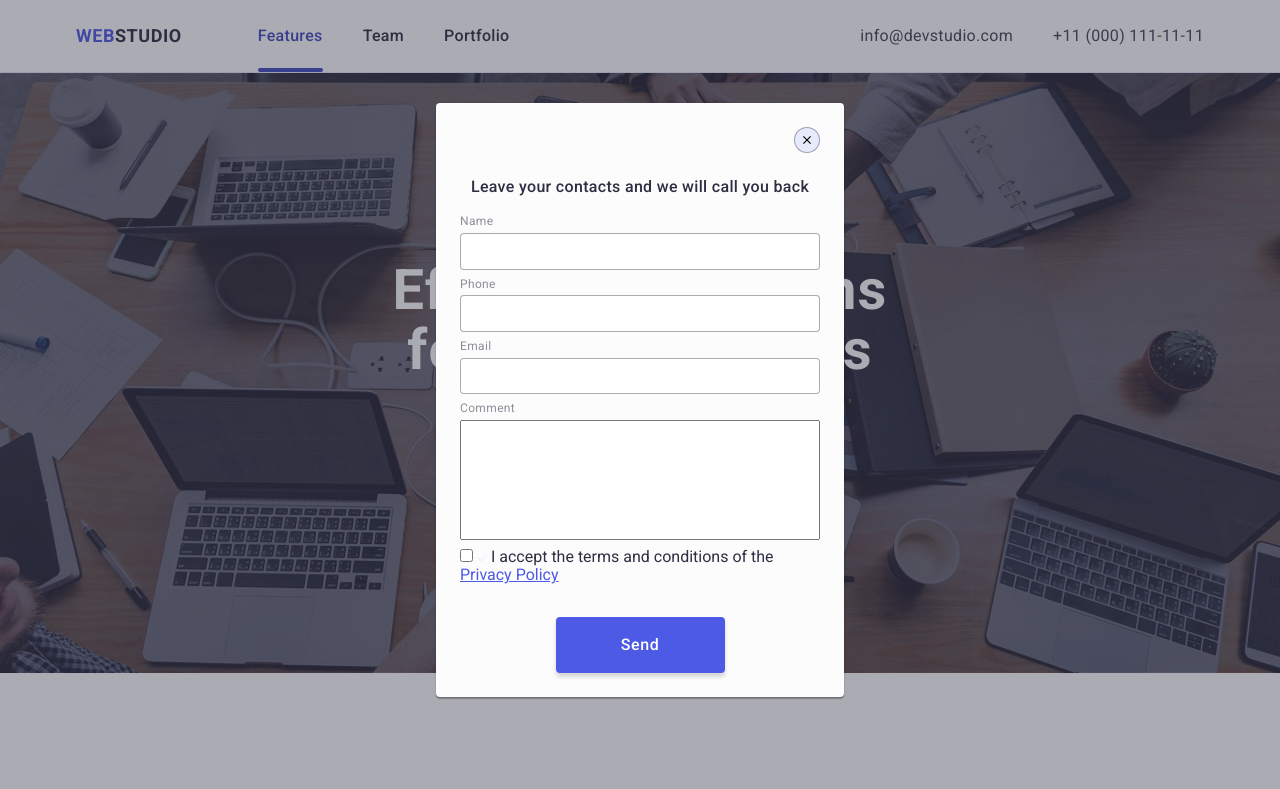
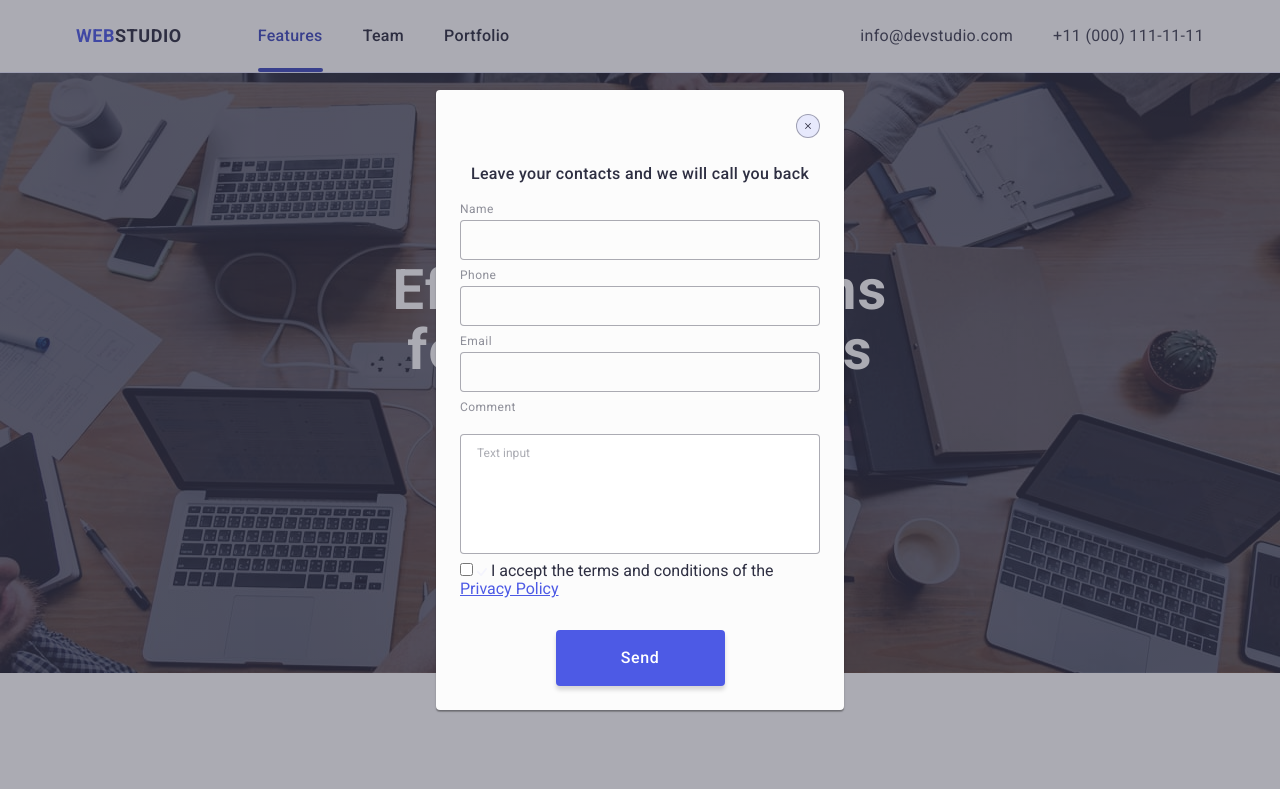
Before and after one commit to Ddmlnk/goit-markup-hw-05, a plain HTML site: page index.html in a window 1280 px wide. Shown: the top 789 px of the page. Drawn offline with nearby package versions, Linux system fonts and the light colour scheme.

Commit message:
add styles for modal

```diff
--- a/css/footer.css
+++ b/css/footer.css
@@ -76,8 +76,8 @@
   transition: border-color 250ms cubic-bezier(0.4, 0, 0.2, 1);
   font-size: 12px;
   font-weight: 400;
-  line-height: 1.16;
-  letter-spacing: 0.03px;
+  line-height: 1.17;
+  letter-spacing: 0.04em;
 }
 .subscribe-form-input::placeholder {
   color: rgb(255, 255, 255);
--- a/css/modal.css
+++ b/css/modal.css
@@ -12,11 +12,13 @@
   opacity: 0;
   pointer-events: none;
   transition: opacity 250ms cubic-bezier(0.4, 0, 0.2, 1);
+  visibility: hidden;
 }
 
 .is-open {
   opacity: 1;
   pointer-events: auto;
+  visibility: visible;
 }
 .modal {
   position: relative;
@@ -28,6 +30,8 @@
     0 2px 1px 0 rgba(0, 0, 0, 0.2),
     0 1px 3px 0 rgba(0, 0, 0, 0.12),
     0 1px 1px 0 rgba(0, 0, 0, 0.14);
+
+  /*  */
 }
 .modal-close-btn {
   position: absolute;
@@ -37,6 +41,8 @@
   display: flex;
   align-items: center;
   justify-content: center;
+  height: 24px;
+  width: 24px;
   padding: 8px;
   border-radius: 24px;
   border: 1px solid rgba(46, 47, 66, 0.4);
@@ -45,6 +51,9 @@
     border-color 250ms cubic-bezier(0.4, 0, 0.2, 1),
     background-color 250ms cubic-bezier(0.4, 0, 0.2, 1),
     fill 250ms cubic-bezier(0.4, 0, 0.2, 1);
+}
+.modal-close-btn-svg {
+  fill: #2e2f42;
 }
 .modal-close-btn:hover,
 .modal-close-btn:focus {
@@ -76,17 +85,52 @@
   color: rgb(142, 143, 153);
   font-size: 12px;
   font-weight: 400;
-  line-height: 1.16;
-  letter-spacing: 0.03em;
+  line-height: 1.17;
+  letter-spacing: 0.04em;
 }
 .modal-form-field-input {
+  width: 100%;
   padding: 8px 32px;
   border-radius: 4px;
   border: 1px solid rgba(46, 47, 66, 0.4);
+
+  font-size: 16px;
+  line-height: 1.5;
+  letter-spacing: 0.02em;
+  color: #434455;
+  height: 40px;
+  background-color: #fcfcfc;
+  transition: border-color 250ms cubic-bezier(0.4, 0, 0.2, 1);
 }
-.modal-form-field textarea {
+.modal-form-field-input:focus {
+  border-color: #4d5ae5;
+}
+.modal-form-textarea {
+  margin-top: 16px;
   resize: none;
   height: 120px;
+  border-radius: 4px;
+  border: 1px solid rgba(46, 47, 66, 0.4);
+  padding: 8px 16px;
+  background-color: #fff;
+  color: rgba(46, 47, 66, 0.4);
+  font-size: 12px;
+  font-weight: 400;
+  line-height: 1.7;
+  letter-spacing: 0.04px;
+  transition: border-color 250ms cubic-bezier(0.4, 0, 0.2, 1);
+  width: 100%;
+}
+.modal-form-textarea:focus {
+  border-color: #4d5ae5;
+}
+.modal-form-textarea::placeholder {
+  color: rgba(46, 47, 66, 0.4);
+
+  font-size: 12px;
+  font-weight: 400;
+  line-height: 1.7;
+  letter-spacing: 0.04px;
 }
 .modal-form-field-checkbox {
   margin-bottom: 24px;
--- a/index.html
+++ b/index.html
@@ -561,7 +561,12 @@
           </div>
           <div class="modal-form-field">
             <label for="text" class="modal-form-field-label">Comment</label>
-            <textarea name="text" id="text"></textarea>
+            <textarea
+              name="text"
+              class="modal-form-textarea"
+              id="text"
+              placeholder="Text input"
+            ></textarea>
           </div>
           <div class="modal-form-field-checkbox">
             <input
```
